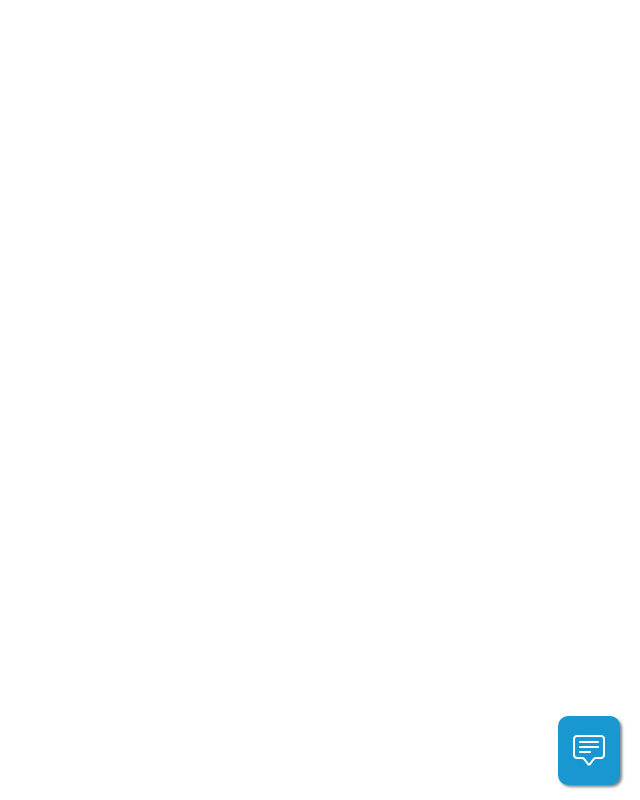
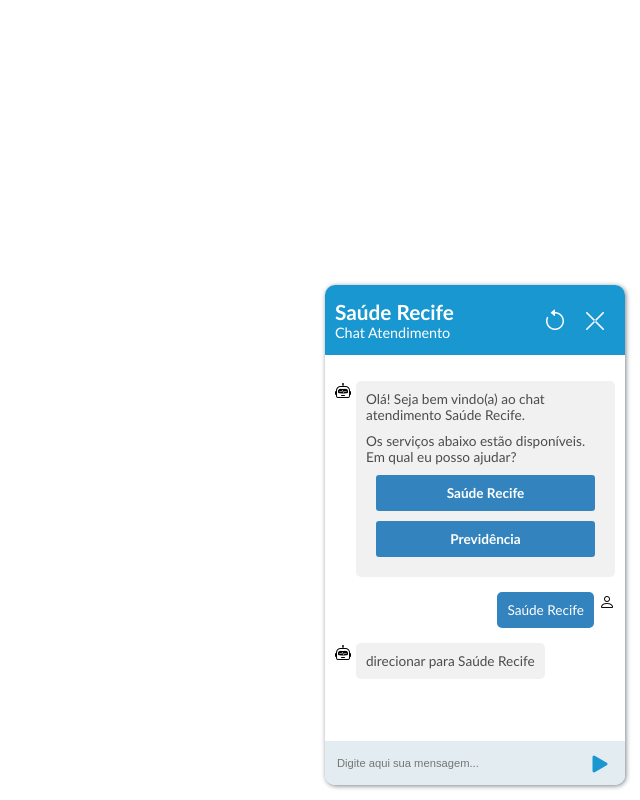
Before and after one commit to ricardomelogt/chat-atendimento, a plain HTML site: page chatbot/chat.html in a window 1280 px wide. Both pictures are taken after a click on the element "Saúde Recife". Shown: the whole page, without its empty margins (640-1280 px from the left). Drawn offline with nearby package versions, Linux system fonts and the light colour scheme.

Commit message:
Implementando respostas

```diff
--- a/chatbot/chat.html
+++ b/chatbot/chat.html
@@ -38,8 +38,8 @@
                   <p>
                     Os serviços abaixo estão disponíveis. Em qual eu posso ajudar?
                   </p>
-                  <div class="chat-btn btn-saude" onclick="toggleChat()">Saúde Recife</div>
-                  <div class="chat-btn btn-previdencia">Previdência</div>
+                  <div class="chat-btn btn-saude" onclick="enviarMsg('Saúde Recife')">Saúde Recife</div>
+                  <div class="chat-btn btn-previdencia" onclick="enviarMsg('Previdência')">Previdência</div>
                 </div>
               </li>
 
--- a/chatbot/chat.js
+++ b/chatbot/chat.js
@@ -7,12 +7,12 @@ const toggleChat = ()=>{
 };
 
 // Ler valor do input[text] e inserir no chat
-const enviarMsg = ()=>{
+const enviarMsg = (customMsg)=>{
     let userInput = document.querySelector('.chat-input');
     let mensagemUser = document.querySelector('.chat-input').value;
     let chatList = document.querySelector('.msg-list');
 
-    if (mensagemUser.length > 0) {
+    if (mensagemUser.length > 0 && customMsg == null) {
      chatList.innerHTML +=
      `<li class='chat-msg user-msg'>
       <i class="bi bi-person icon-user" aria-label="Ícone usuário"></i>
@@ -21,8 +21,18 @@ const enviarMsg = ()=>{
       </div>
     </li>`;
     robotReact(mensagemUser);
+    userInput.value = '';
     }
-    userInput.value = '';
+    if (customMsg != null) {
+      chatList.innerHTML +=
+     `<li class='chat-msg user-msg'>
+      <i class="bi bi-person icon-user" aria-label="Ícone usuário"></i>
+      <div class='msg-content'>
+        <p>${customMsg}</p>
+      </div>
+    </li>`;
+    robotReact(customMsg);
+    }
 }
 
 const robotDialog = (mensagemRobo)=> {
@@ -52,8 +62,21 @@ const robotReact = (mensagemUser) => {
         // BOLETO
         case resposta.indexOf('boleto') !== -1:
           console.log('direcionar para boletos');
-          robotDialog('ola vc digitou boleto');
+          robotDialog('direcionar para boletos');
           break;
+
+        // SAUDE RECIFE
+        case (resposta.indexOf('saúde') !== -1 || resposta.indexOf('saude') !== -1):
+          console.log('direcionar para Saúde Recife');
+          robotDialog('direcionar para Saúde Recife');
+          break;
+
+        // PREVIDENCIA
+        case (resposta.indexOf('previdência') !== -1 || resposta.indexOf('previdencia') !== -1):
+          console.log('direcionar para Previdência');
+          robotDialog('direcionar para Previdência');
+          break;
+
         case 'mangoes':
         case 'papayas':
           console.log('Mangoes and papayas are $2.79 a pound.');
@@ -62,4 +85,5 @@ const robotReact = (mensagemUser) => {
         default:
           console.log(`Desculpe, não entendi a mensagem: ${mensagemUser}.`);
       }
+      // window.scrollTo(0, document.querySelector(".chat-roll").scrollHeight);
 };
```
